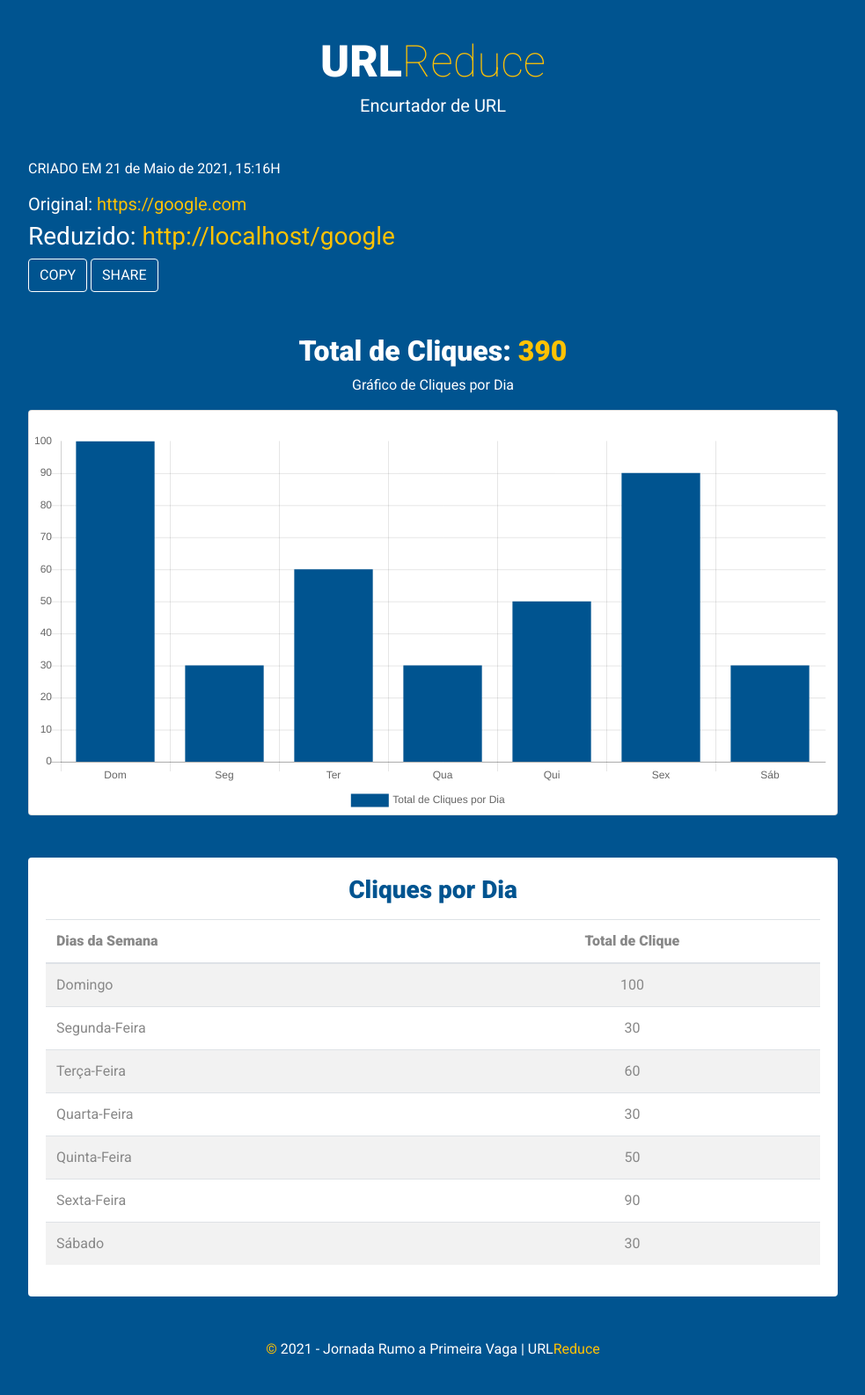
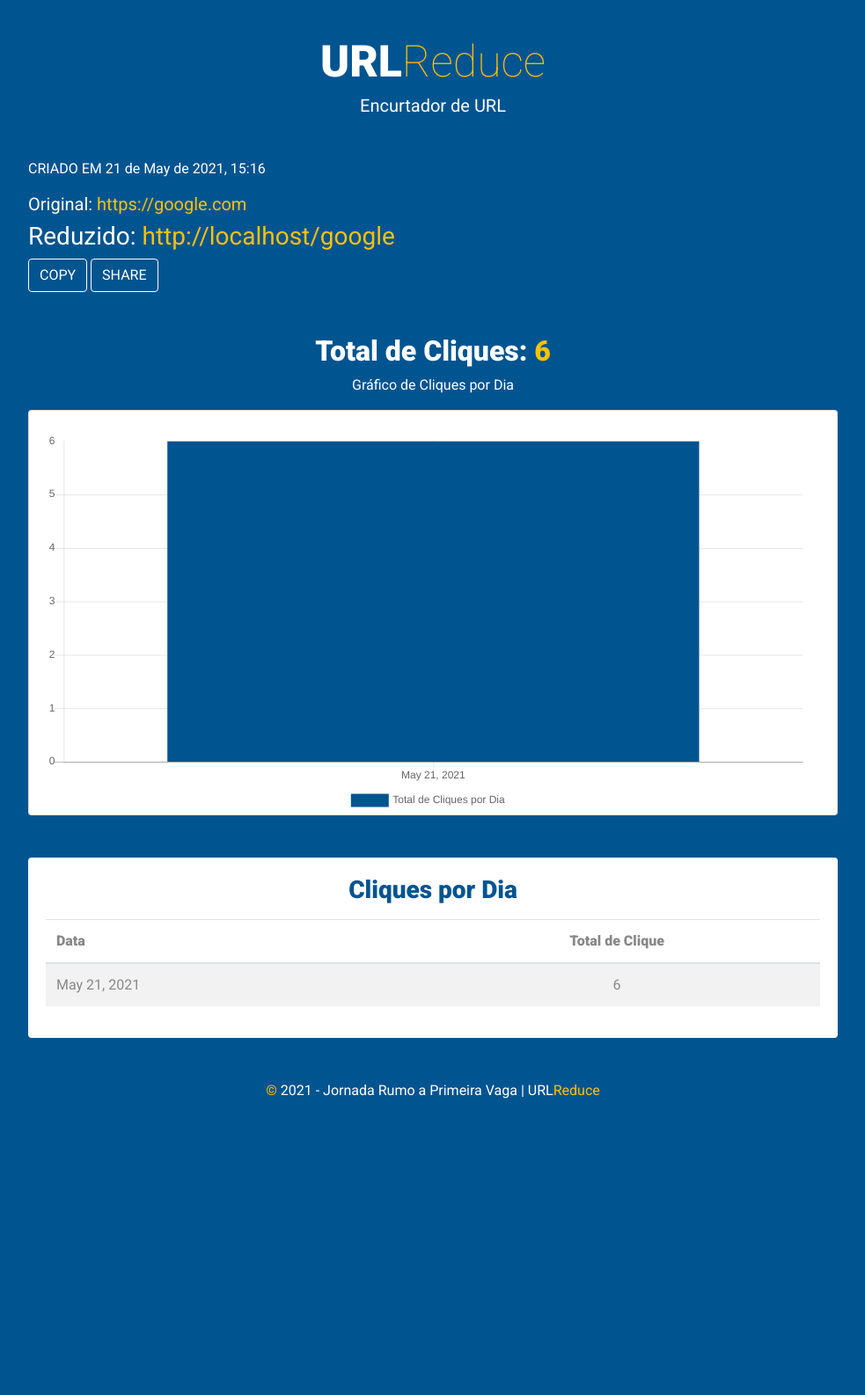
Before and after one commit to Fabio-Coder/desafio_dev_pro, a Django app: a page that uses devpro/encurtador/views.py in a window 1280 px wide. Shown: the whole page at 88% size, without its empty margins (148-1131 px from the left). After the commit the page ends 1249 px from the top, so only its background shows below. Run offline with Django 3.2, Linux system fonts and the light colour scheme; data comes from the database, SQL or seed files in the repository; both versions use the stored data as it was after the commit.

Commit message:
Versão final do projeto.

```diff
--- a/devpro/encurtador/admin.py
+++ b/devpro/encurtador/admin.py
@@ -11,7 +11,4 @@ class UrlRedirect(admin.ModelAdmin):
 
 @admin.register(UrlLog)
 class UrlLogAdmin(admin.ModelAdmin):
-    list_display = ('origem', 'user_agent', 'host', 'ip', 'url_redirect')
-
-    def has_change_permission(self, request, obj=None):
-        return False
+    list_display = ('origem', 'criado_em', 'user_agent', 'host', 'ip', 'url_redirect')
--- a/devpro/encurtador/models.py
+++ b/devpro/encurtador/models.py
@@ -14,9 +14,9 @@ class UrlRedirect(models.Model):
 
 
 class UrlLog(models.Model):
-    #criado_em = models.DateTimeField(auto_now_add=True)
-    origem = models.DateTimeField(max_length=512, null=True, blank=True)
-    user_agent = models.DateTimeField(max_length=512, null=True, blank=True)
-    host = models.DateTimeField(max_length=512, null=True, blank=True)
+    criado_em = models.DateTimeField(auto_now_add=True)
+    origem = models.URLField(max_length=512, null=True, blank=True)
+    user_agent = models.CharField(max_length=512, null=True, blank=True)
+    host = models.CharField(max_length=512, null=True, blank=True)
     ip = models.GenericIPAddressField(null=True, blank=True)
     url_redirect = models.ForeignKey(UrlRedirect, models.DO_NOTHING, related_name='logs')
--- a/devpro/encurtador/templates/encurtador/reduce.html
+++ b/devpro/encurtador/templates/encurtador/relatorio.html
@@ -27,8 +27,8 @@
 
       <div class="row">
         <div class="offset-sm-1 col-sm-10 text-left text-muted">
-          <p>CRIADO EM {% now "d \d\e F \d\e Y, H:i\H" %}</p>
-          <h5>Original: <a href="{{reduce.destino}}" class="color-y">{{reduce.destino}}</a></h5>
+          <p>CRIADO EM {% now "d \d\e F \d\e Y, H:i" %}</p>
+          <h5>Original: <a href="{{reduce.destino}}" class="color-y">{{ reduce.destino }}</a></h5>
         </div>
       </div>
 
@@ -45,7 +45,7 @@
         </div>
       </div>
 
-      <h2 class="font-weight-bold mt-5">Total de Cliques: <span class="color-y">390</span></h2>
+      <h2 class="font-weight-bold mt-5">Total de Cliques: <span class="color-y">{{ total_cliques }}</span></h2>
       <p class="text-muted">Gráfico de Cliques por Dia</p>
       <div class="row mt-3">
         <div class="offset-sm-1 col-sm-10">
@@ -72,39 +72,17 @@
                             <table class="table table-striped">
                                 <thead>
                                     <tr>
-                                        <th class="text-left">Dias da Semana</th>
+                                        <th class="text-left">Data</th>
                                         <th>Total de Clique</th>
                                     </tr>
                                 </thead>
                                 <tbody>
-                                    <tr title="QTD de Cliques no Domingo">
-                                        <td class="text-left">Domingo</td>
-                                        <td>100</td>
+                                {% for r in redirecionamentos_por_data %}
+                                    <tr title="QTD de Cliques em {{ r.data }}">
+                                        <td class="text-left">{{ r.data }}</td>
+                                        <td>{{ r.cliques }}</td>
                                     </tr>
-                                    <tr title="QTD de Cliques na Segunda-Feira">
-                                        <td class="text-left">Segunda-Feira</td>
-                                        <td>30</td>
-                                    </tr>
-                                    <tr title="QTD de Cliques na Terça-Feira">
-                                        <td class="text-left">Terça-Feira</td>
-                                        <td>60</td>
-                                    </tr>
-                                    <tr title="QTD de Cliques na Quarta-Feira">
-                                        <td class="text-left">Quarta-Feira</td>
-                                        <td>30</td>
-                                    </tr>
-                                    <tr title="QTD de Cliques na Quinta-Feira">
-                                        <td class="text-left">Quinta-Feira</td>
-                                        <td>50</td>
-                                    </tr>
-                                    <tr title="QTD de Cliques na Sexta-Feira">
-                                        <td class="text-left">Sexta-Feira</td>
-                                        <td>90</td>
-                                    </tr>
-                                    <tr title="QTD de Cliques no Sábado">
-                                        <td class="text-left">Sábado</td>
-                                        <td>30</td>
-                                    </tr>
+                                {% endfor %}
                                 </tbody>
                             </table>
                         </div>
@@ -138,12 +116,28 @@
           // Como usar a Lib ChartJS com Django -> https://medium.com/code-rocket-blog/trabalhando-com-gr%C3%A1ficos-no-django-usando-chart-js-495aa6abbe0f
 
           data: {
-              labels: ["Dom", "Seg", "Ter", "Qua", "Qui", "Sex", "Sáb"],
+              labels: [
+                  {% for r in redirecionamentos_por_data %}
+                      {% if forloop.counter == 1 %}
+                        "{{ r.data }}"
+                      {% else %}
+                        , "{{ r.data }}"
+                      {% endif %}
+                  {% endfor %}
+              ],
               datasets: [{
                   label: "Total de Cliques por Dia",
                   backgroundColor: '#005490',
                   borderColor: '#005490',
-                  data: [100, 30, 60, 30, 50, 90, 30],
+                  data: [
+                  {% for r in redirecionamentos_por_data %}
+                      {% if forloop.counter == 1 %}
+                        {{ r.cliques }}
+                      {% else %}
+                        , {{ r.cliques }}
+                      {% endif %}
+                  {% endfor %}
+                  ],
               }],
           },
           options: {
--- a/devpro/encurtador/views.py
+++ b/devpro/encurtador/views.py
@@ -1,4 +1,5 @@
-from django.http import HttpResponse
+from django.db.models import Count
+from django.db.models.functions import TruncDate
 from django.shortcuts import render, redirect
 
 # Create your views here.
@@ -8,19 +9,31 @@ from devpro.encurtador.models import UrlRedirect, UrlLog
 def relatorios(requisicao, slug):
     url_redirect = UrlRedirect.objects.get(slug=slug)
     url_reduzida = requisicao.build_absolute_uri(f'/{slug}')
+    redirecionamentos_por_data = list(
+        UrlRedirect.objects.filter(
+            slug=slug
+        ).annotate(
+            data=TruncDate('logs__criado_em')
+        ).annotate(
+            cliques=Count('data')
+        ).order_by('data')
+    )
     contexto = {
         'reduce': url_redirect,
         'url_reduzida': url_reduzida,
+        'redirecionamentos_por_data':redirecionamentos_por_data,
+        'total_cliques' : sum(r.cliques for r in redirecionamentos_por_data)
     }
-    return render(requisicao, 'encurtador/reduce.html', contexto)
+    return render(requisicao, 'encurtador/relatorio.html', contexto)
 
 
 def redirecionar(requisicao, slug):
     url_redirect = UrlRedirect.objects.get(slug=slug)
     UrlLog.objects.create(
         origem=requisicao.META.get('HTTP_REFERER'),
-        user_agent = requisicao.META.get('HTTP_USER_AGENT'),
-        host = requisicao.META.get('HTTP_HOST'),
-        ip = requisicao.META.get('REMOTE_ADDR'),
+        user_agent=requisicao.META.get('HTTP_USER_AGENT'),
+        host=requisicao.META.get('HTTP_HOST'),
+        ip=requisicao.META.get('REMOTE_ADDR'),
+        url_redirect=url_redirect
     )
     return redirect(url_redirect.destino)
--- a/devpro/settings.py
+++ b/devpro/settings.py
@@ -104,7 +104,7 @@ AUTH_PASSWORD_VALIDATORS = [
 # Internationalization
 # https://docs.djangoproject.com/en/3.2/topics/i18n/
 
-LANGUAGE_CODE = 'pt-br'
+LANGUAGE_CODE = 'en'
 
 TIME_ZONE = 'America/Sao_Paulo'
 
```
Also changed, not shown: db.sqlite3.
